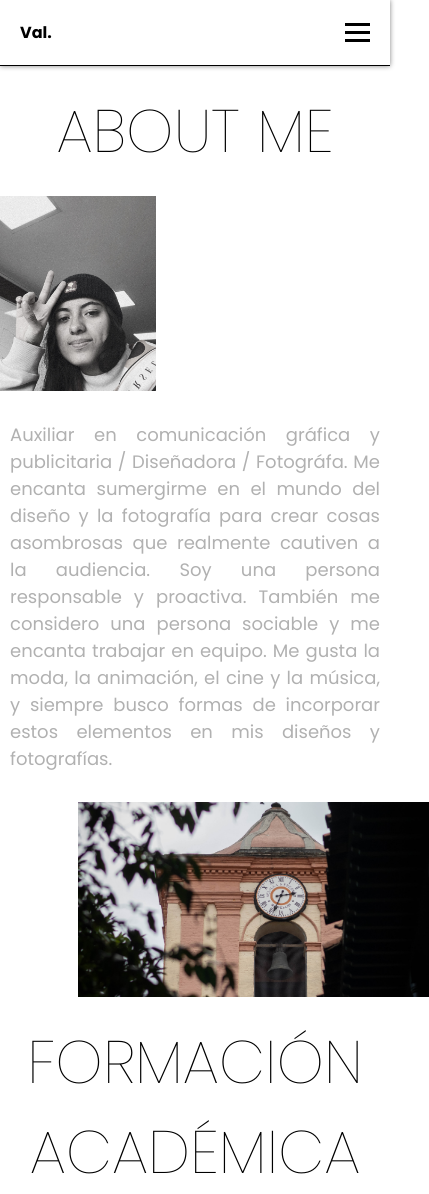
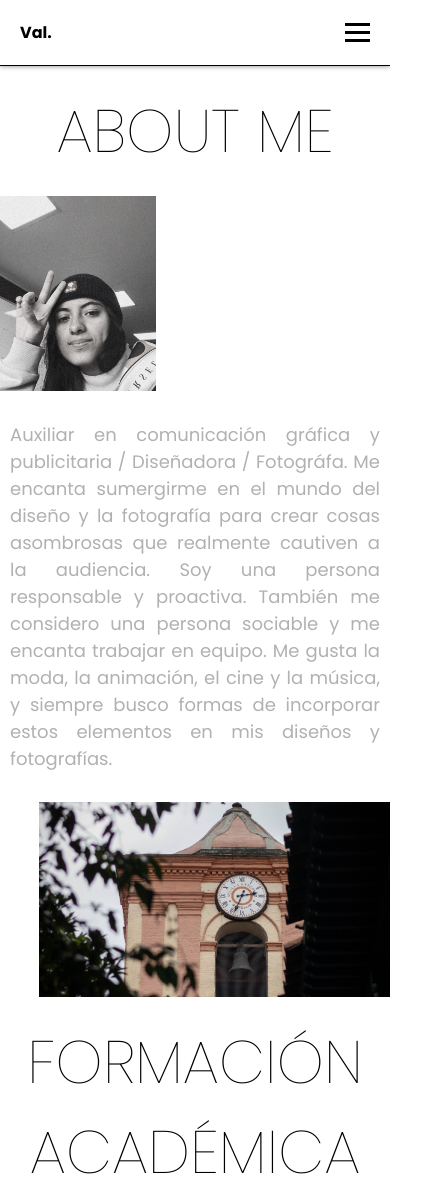
Before and after one commit to mendo369/val, a Vue app: page /about-me in a window 390 px wide. Shown: the top 1194 px of the page, 429 px wide, since content can reach past the window. Built offline with nearby package versions, Linux system fonts and the light colour scheme.

Commit message:
overflow

```diff
--- a/src/views/AboutMe.vue
+++ b/src/views/AboutMe.vue
@@ -145,7 +145,6 @@ span{
 
   .education .image{
     width: 90vw;
-    margin-right: -10vw;
   }
 
   .skills .image {
```
